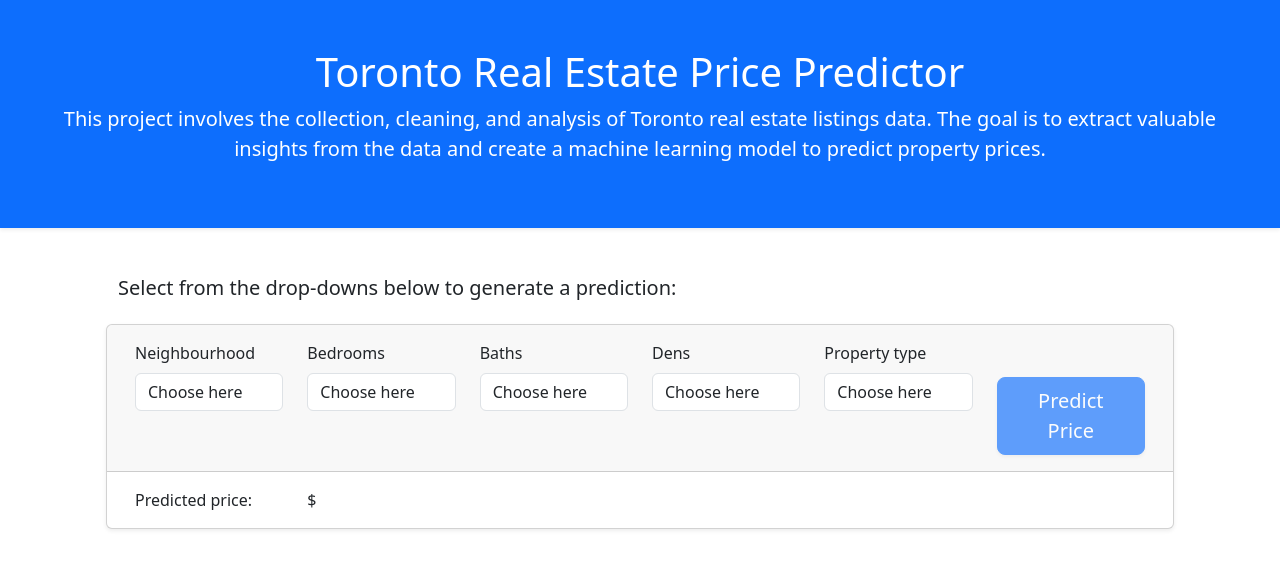
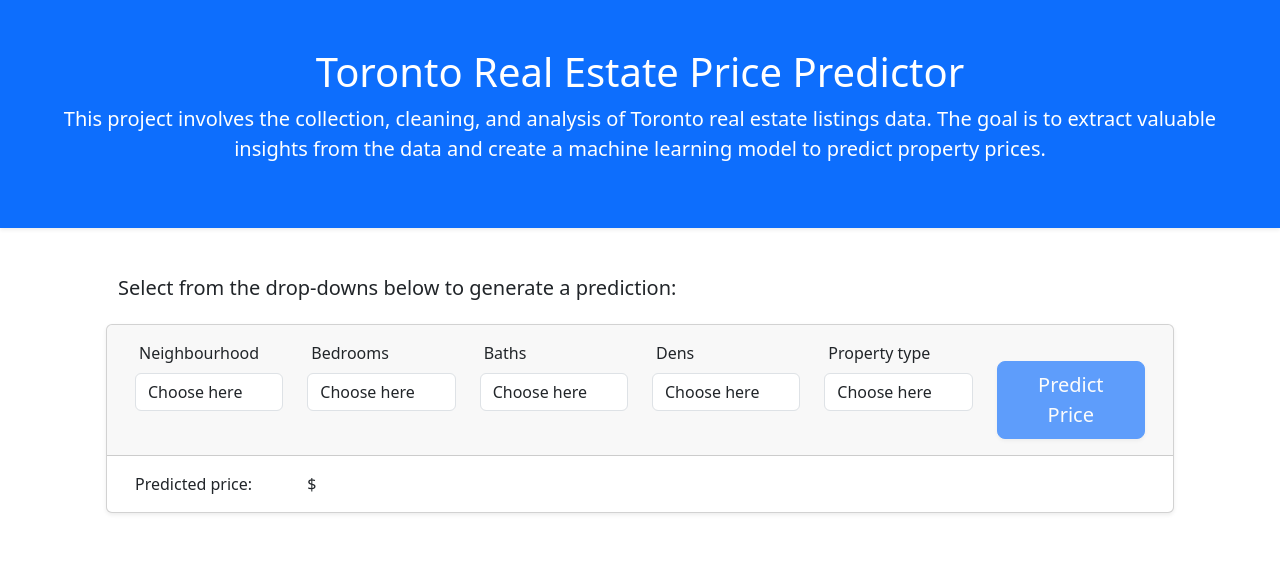
Before and after one commit to fannysigouin/project4, a Flask app: page / in a window 1280 px wide. Shown: the top 569 px of the page. Run offline with Flask 3, Linux system fonts and the light colour scheme; data that the repository does not hold is empty; parts of the project's set-up code (start-up, migrations or seed data) failed here and were passed over; some libraries are stand-ins or nearby versions.

Commit message:
align button

```diff
--- a/deploy/templates/home.html
+++ b/deploy/templates/home.html
@@ -56,13 +56,13 @@
             <div class="card col-xs-12 shadow-sm">
                 <div class="card-header form-horizontal row p-3">
                     <div class="col-xs-12 col-sm-6 col-md-2">
-                        <label for="dropdown-neighbourhood" class="form-label">Neighbourhood</label>
+                        <label for="dropdown-neighbourhood" class="form-label ms-1">Neighbourhood</label>
                         <select id="dropdown-neighbourhood" class="form-control">
                             <option value="" selected disabled hidden>Choose here</option>
                         </select>
                     </div>
                     <div class="col-xs-12 col-sm-6 col-md-2">
-                        <label for="dropdown-beds" class="form-label">Bedrooms</label>
+                        <label for="dropdown-beds" class="form-label ms-1">Bedrooms</label>
                         <select id="dropdown-beds" class="form-control">
                             <option value="" selected disabled hidden>Choose here</option>
                             <option value="1">No bedroom</option>
@@ -73,7 +73,7 @@
                         </select>
                     </div>
                     <div class="col-xs-12 col-sm-6 col-md-2">
-                        <label for="dropdown-baths" class="form-label">Baths</label>
+                        <label for="dropdown-baths" class="form-label ms-1">Baths</label>
                         <select id="dropdown-baths" class="form-control">
                             <option value="" selected disabled hidden>Choose here</option>
                             <option value="1">1 bath</option>
@@ -84,7 +84,7 @@
                         </select>
                     </div>
                     <div class="col-xs-12 col-sm-6 col-md-2">
-                        <label for="dropdown-dens" class="form-label">Dens</label>
+                        <label for="dropdown-dens" class="form-label ms-1">Dens</label>
                         <select id="dropdown-dens" class="form-control">
                             <option value="" selected disabled hidden>Choose here</option>
                             <option value="0">No dens</option>
@@ -93,7 +93,7 @@
                         </select>
                     </div>
                     <div class="col-xs-12 col-sm-6 col-md-2">
-                        <label for="dropdown-property-type" class="form-label">Property type</label>
+                        <label for="dropdown-property-type" class="form-label ms-1">Property type</label>
                         <select id="dropdown-property-type" class="form-control">
                             <option value="" selected disabled hidden>Choose here</option>
                             <option value="condo_apartment">Condo Apartment</option>
@@ -102,7 +102,7 @@
                             <option value="detached_home">Detached Home</option>
                         </select>
                     </div>
-                    <div class="col-xs-12 col-sm-6 col-md-2 mt-3">
+                    <div class="col-xs-12 col-sm-6 col-md-2">
                         <button type="button" class="btn btn-primary btn-lg prediction-button shadow-sm"
                             onclick="generateOutput()" id="submit-button">
                             Predict Price
```
